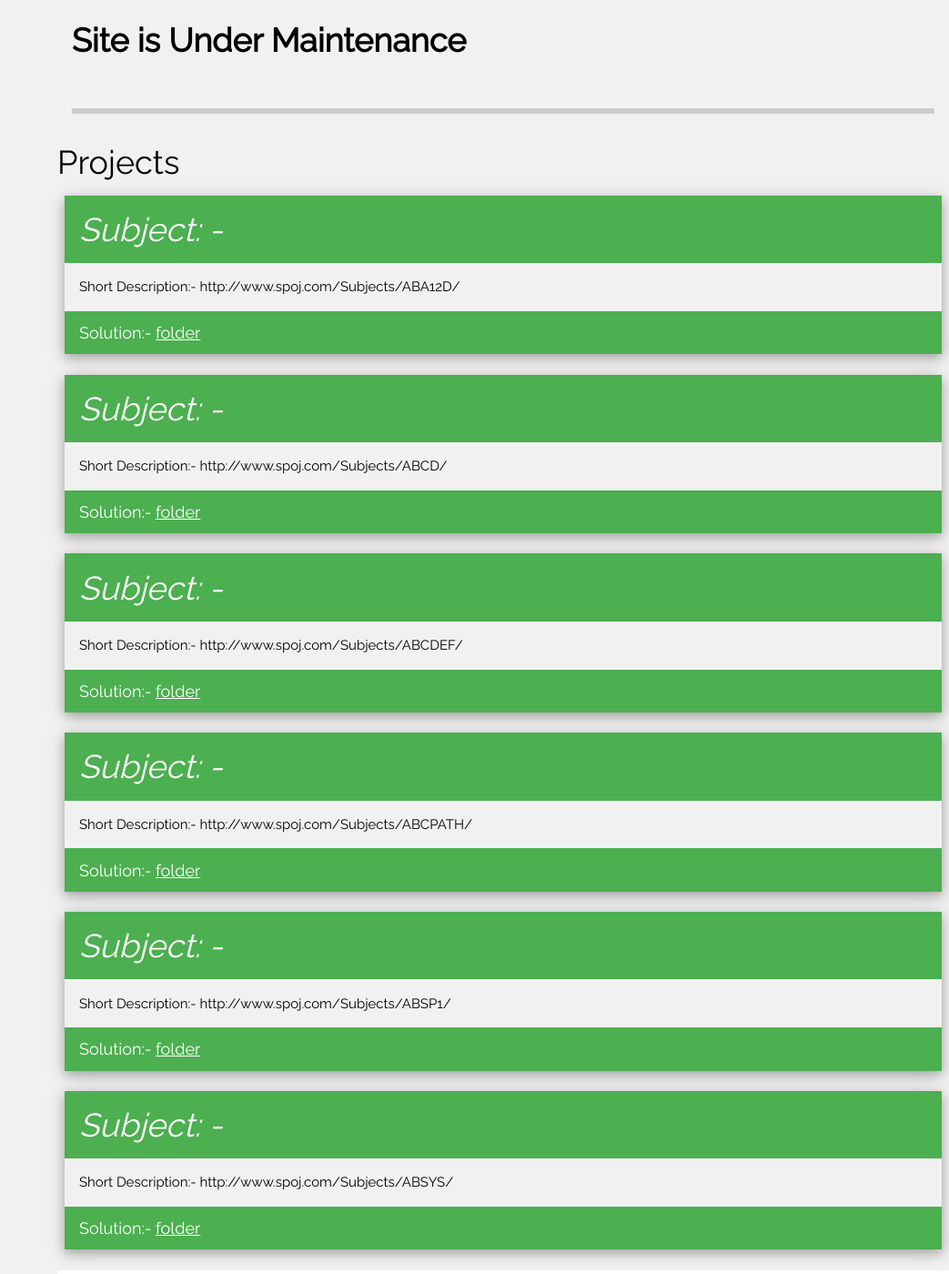
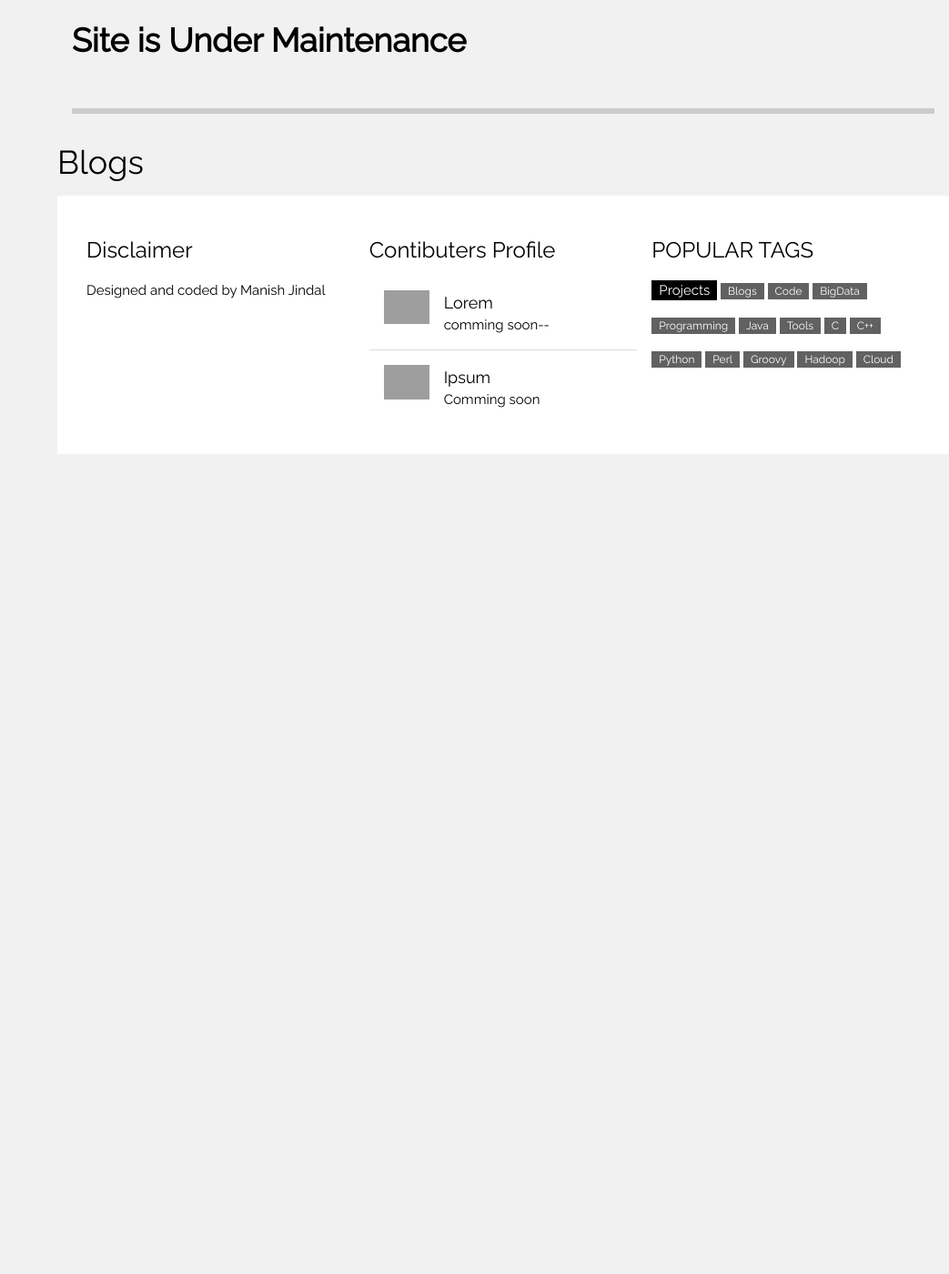
Before and after one commit to manishjindal/manishjindal.github.io, a Jekyll site: the page built from Blogs/index.html, in a window 1280 px wide and 1400 px high, scrolled down 442 px. Shown: the whole window at 91% size, without its empty margins (237-1280 px from the left). Built offline with Jekyll 4.4.1, drawn with Linux system fonts in a browser that asks for light colours; nearby versions of some CDN libraries; after the commit the page ends 941 px from its top, so only the background shows below that; grey boxes are pictures that could not be loaded.

```diff
--- a/Blogs/index.html
+++ b/Blogs/index.html
@@ -2,24 +2,4 @@
 layout: w3school
 ---
 
-<h1>Projects</h1>
-
- <!-- First Photo Grid-->
-  <div class="w3-row-padding">
-    {% for data in site.data.blogs %}
-    		<div class="w3-card-4 ">
-				<header class="w3-container w3-green w3-hover-shadow">
-				  <h1><i>Subject: - {{data.subject}}</i></h1>
-				</header>
-
-				<div class="w3-container">
-				  <p>Short Description:- {{data.description}}</p>
-				</div>
-
-				<footer class="w3-container w3-green">
-				  <h5>Solution:- <a href="../{{site.baseurl}}/Projects/projects/">folder</a></h5>
-				</footer>
-			</div>
-			</br>
-    {% endfor %}
-  </div>
+<h1>Blogs</h1>
```
Also changed, not shown: Projects/index.html (+14 -5 lines), _data/blogs.yml (+12 -12 lines).
